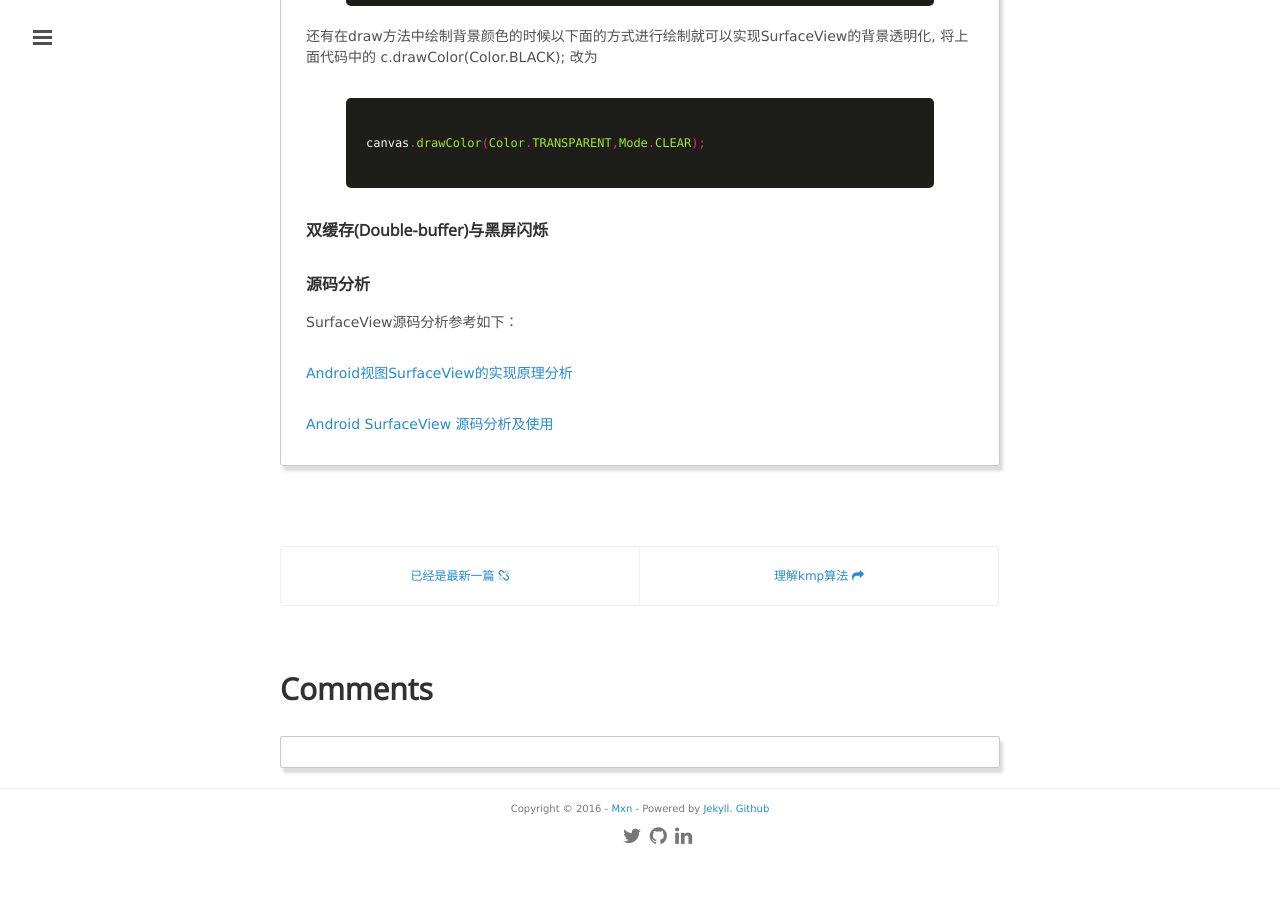
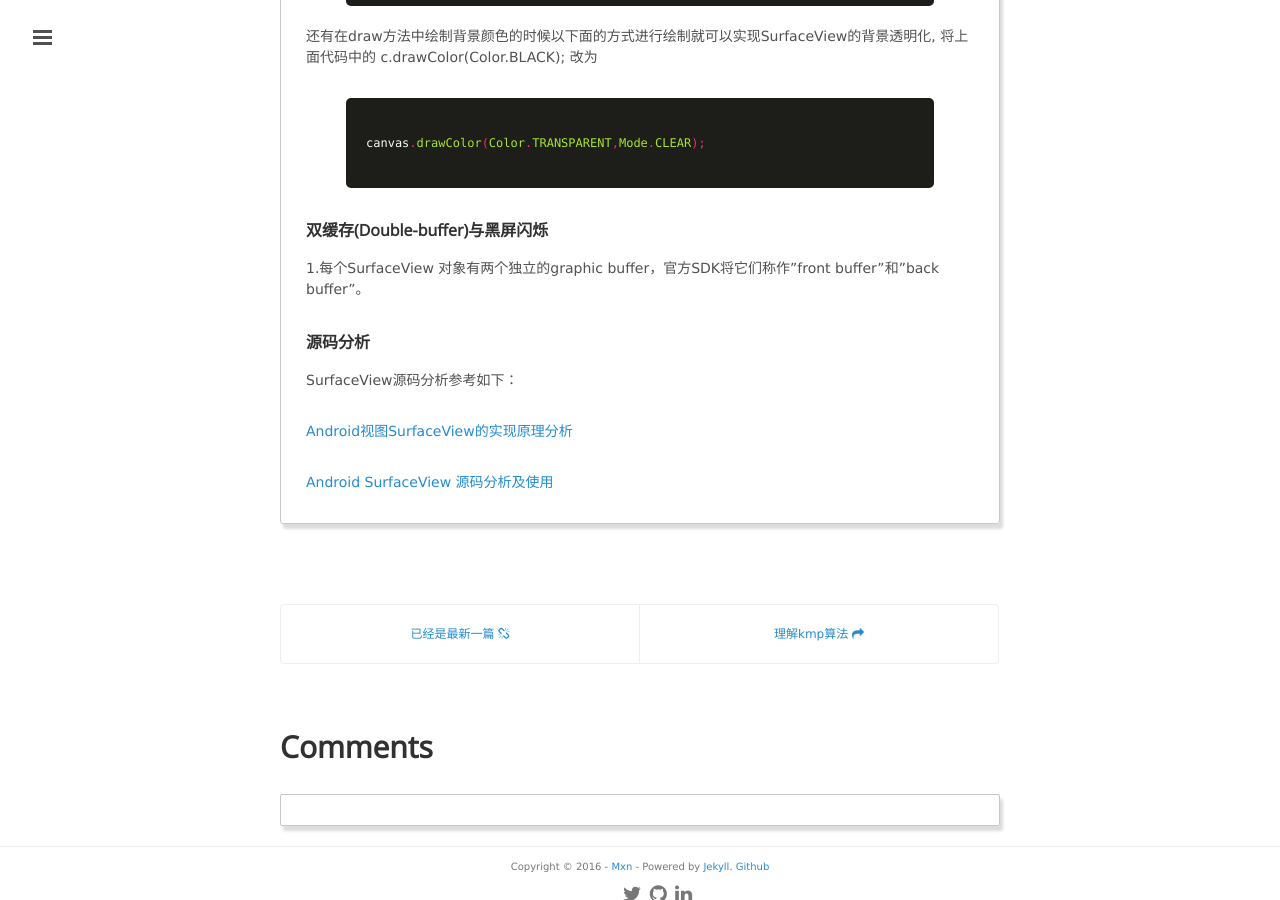
Before and after one commit to mxn21/mxn21.github.io, a Jekyll site: the page built from _posts/2016-3-17-SurfaceView浅析.md, in a window 1280 px wide and 900 px high, scrolled down 6899 px. Built offline with Jekyll 4.4.1, drawn with Linux system fonts in a browser that asks for light colours; Markdown is read by kramdown in place of the engine named in the settings; comment, search, counter and statistics services are not loaded; before the commit the page ends 7760 px from its top, so only the background shows below that.

Commit message:
23423423

```diff
--- a/_posts/2016-3-17-SurfaceView浅析.md
+++ b/_posts/2016-3-17-SurfaceView浅析.md
@@ -294,6 +294,8 @@
 
 ### 双缓存(Double-buffer)与黑屏闪烁
 
+1.每个SurfaceView 对象有两个独立的graphic buffer，官方SDK将它们称作"front buffer"和"back buffer"。
+
 
 
 
```
